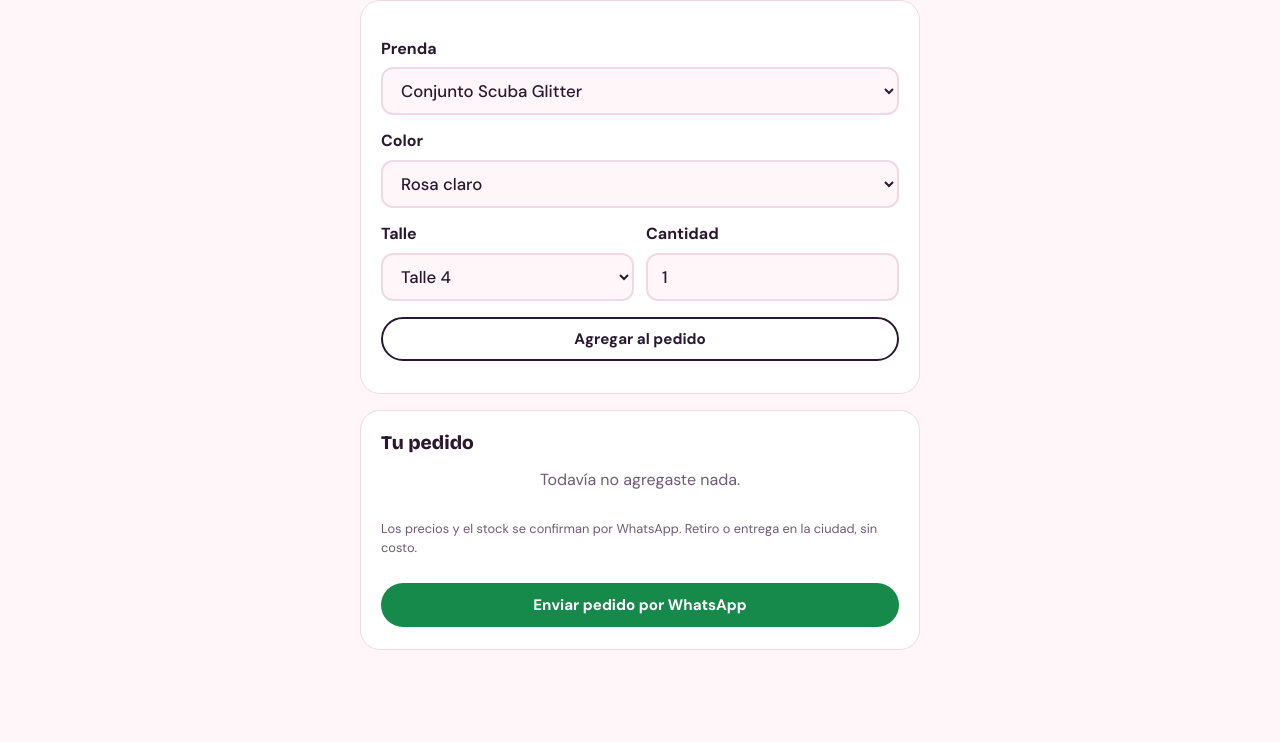
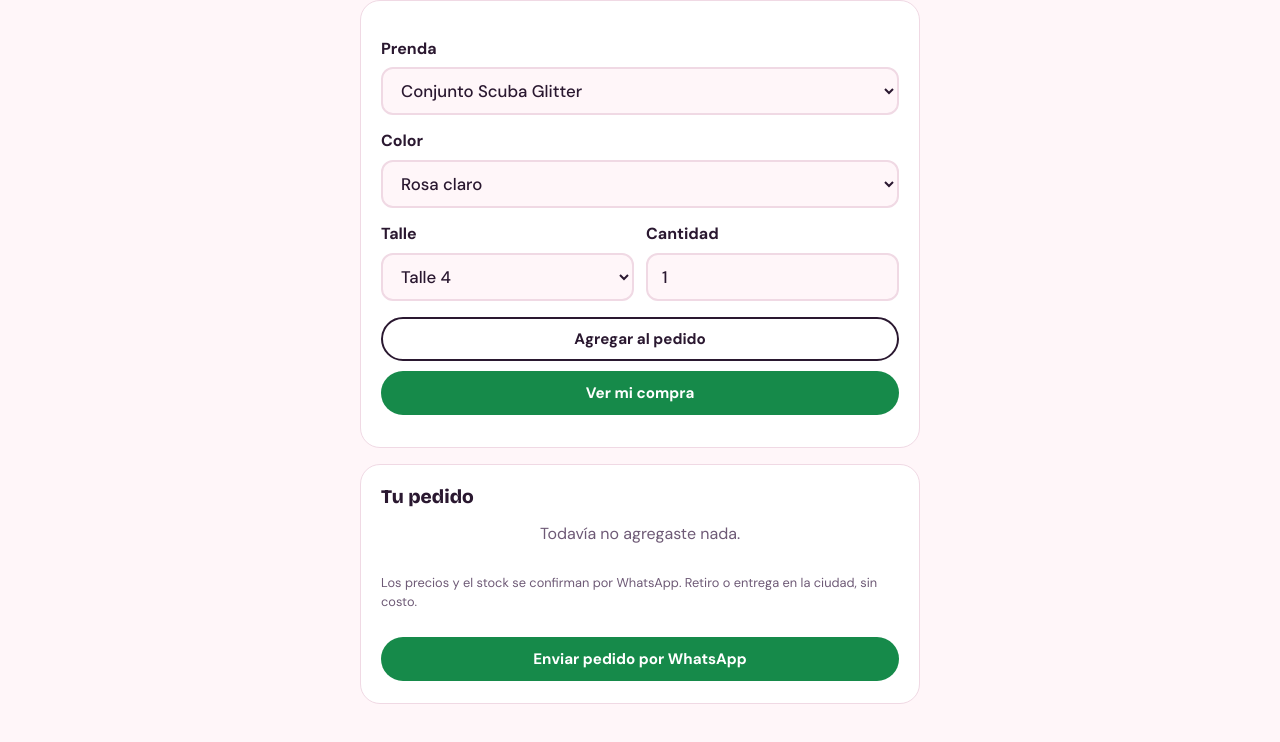
Before and after one commit to jonathanadolfomonte-ops/NexoAI-, a website: page app/pedido.html in a window 1280 px wide. Shown: the part 180-922 px from the top of the page. Before the commit the page ends 878 px from the top, so only its background shows below. Drawn offline with nearby package versions, Linux system fonts and the light colour scheme.

Commit message:
Micro app: Ver mi compra (app/pedido.html)

```diff
--- a/app/pedido.html
+++ b/app/pedido.html
@@ -155,6 +155,7 @@ footer p { margin: 0 0 6px; color: var(--muted); }
 <label for="color">Color</label><select id="color"></select>
 <div class="row2"><div><label for="talle">Talle</label><select id="talle"></select></div><div><label for="cant">Cantidad</label><input id="cant" type="number" inputmode="numeric" min="1" max="20" value="1"></div></div>
 <button class="btn btn-line" type="submit" style="width:100%;margin-top:16px">Agregar al pedido</button>
+<a class="btn btn-wa" id="vermi" href="/app/compra.html" style="width:100%;margin-top:10px">Ver mi compra</a>
 <div class="err" id="err" role="alert"></div>
 </form>
 <section class="calc" style="margin-top:16px" aria-live="polite">
@@ -210,7 +211,7 @@ footer p { margin: 0 0 6px; color: var(--muted); }
       b.type="button";b.className="mini";b.textContent="Quitar";b.addEventListener("click",function(){pedido.splice(i,1);guardar();dibujar();});
       li.appendChild(d);li.appendChild(b);lista.appendChild(li);
     });
-    var hay=pedido.length>0;vacio.hidden=hay;wa.hidden=!hay;vaciar.hidden=!hay;
+    var hay=pedido.length>0;var uu=pedido.reduce(function(s,x){return s+x.q},0);$("vermi").textContent=uu>0?"Ver mi compra ("+uu+")":"Ver mi compra";vacio.hidden=hay;wa.hidden=!hay;vaciar.hidden=!hay;
     if(hay)wa.href="https://wa.me/"+BOT+"?text="+encodeURIComponent(mensaje(pedido));
   }
   $("f").addEventListener("submit",function(ev){
```
